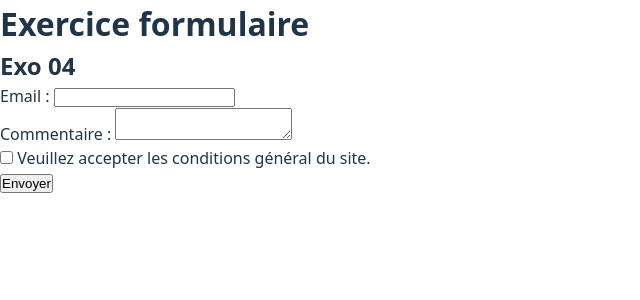
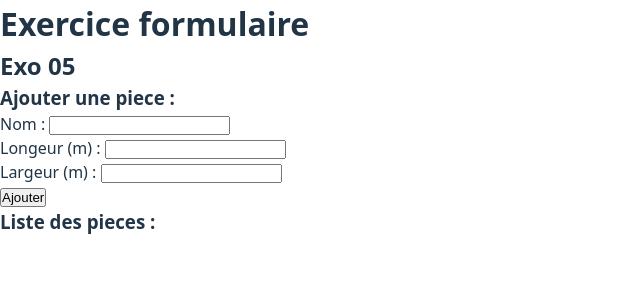
Before and after one commit to Formation-JS/BXL_FE2024_React__Exo_04, a React (Vite) app: page / in a window 1280 px wide. Shown: the top 300 px of the page, without its empty margins (0-640 px from the left). Built offline with nearby package versions, Linux system fonts and the light colour scheme.

Commit message:
Superficie V2 - Mockup

```diff
--- a/src/App.jsx
+++ b/src/App.jsx
@@ -3,7 +3,8 @@ import ContactForm from './components/contact-form/contact-form';
 import CurrencyConvert from './components/currency-convert/currency-convert';
 import PalindromeMot from './components/palindrome/palindrome-v1';
 import PalindromePhrase from './components/palindrome/palindrome-v2';
-import SuperficieCalculatorV1 from './components/superficie-calculator/superficie-calculator';
+import SuperficieCalculatorV1 from './components/superficie-calculator/superficie-calculator-v1';
+import SuperficieCalculatorV2 from './components/superficie-calculator/superficie-calculator-v2';
 
 function App() {
 
@@ -21,8 +22,11 @@ function App() {
       {/* <h2>Exo 03</h2>
       <CurrencyConvert /> */}
 
-      <h2>Exo 04</h2>
-      <ContactForm />
+      {/* <h2>Exo 04</h2>
+      <ContactForm /> */}
+
+      <h2>Exo 05</h2>
+      <SuperficieCalculatorV2 />
     </>
   )
 }
--- /dev/null
+++ b/src/components/superficie-calculator/superficie-calculator-v2.jsx
@@ -0,0 +1,41 @@
+/**
+ * Correction de l'exo 05 - Calcul de la superficie avec les actions du formulaire !
+ */
+export default function SuperficieCalculatorV2() {
+
+
+    // const totalArea = rooms.reduce((acc, current) => acc + current.area, 0);
+
+    return (
+        <>
+            <h3>Ajouter une piece : </h3>
+            <form>
+                <div>
+                    <label htmlFor="input-room-name">Nom : </label>
+                    <input id="input-room-name" type="text"
+                        />
+                </div>
+                <div>
+                    <label htmlFor="input-room-length">Longeur (m) : </label>
+                    <input id="input-room-length" type="text"
+                         />
+                </div>
+                <div>
+                    <label htmlFor="input-room-width">Largeur (m) : </label>
+                    <input id="input-room-width" type="text"
+                         />
+                </div>
+                <div>
+                    <button type="submit">Ajouter</button>
+                </div>
+            </form>
+            <h3>Liste des pieces :</h3>
+            {/* <ul>
+                {rooms.map(room => (
+                    <li key={room.id}>{room.name} → {room.area}m²</li>
+                ))}
+            </ul> */}
+            {/* <p>Superficie total : {totalArea}m²</p> */}
+        </>
+    );
+}
```
Also changed, not shown: src/components/superficie-calculator/superficie-calculator-v1.jsx (renamed from src/components/superficie-calculator/superficie-calculator.jsx).
